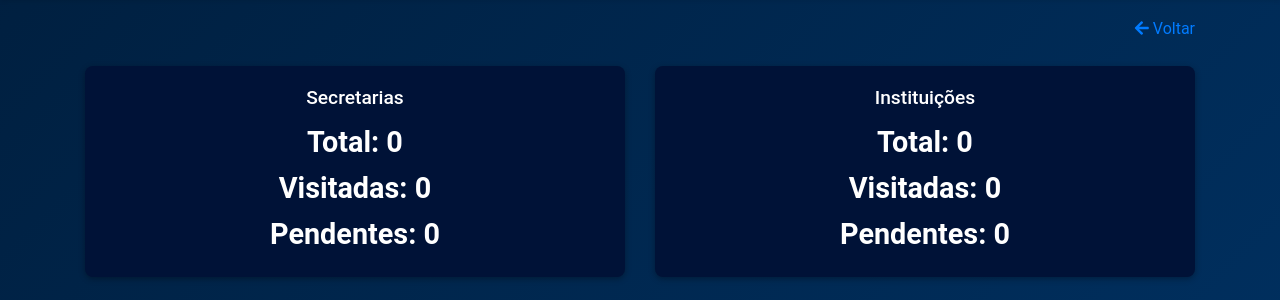
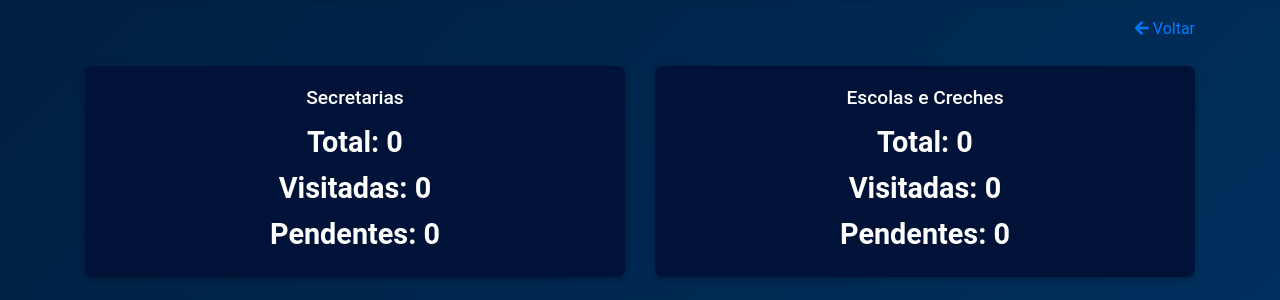
Before and after one commit to Andrelealx/sistema_unica, a PHP site: page /admin/visitas.php in a window 1280 px wide. Shown: the part 76-376 px from the top of the page. Run offline with PHP 8.4, Linux system fonts and the light colour scheme; the visitor is signed in with stand-in values (Sample User, id 1); data that the repository does not hold is empty.

Commit message:
aleteracoes em visitas.php

```diff
--- a/admin/visitas.php
+++ b/admin/visitas.php
@@ -110,7 +110,7 @@ $pendingInstituicoes = $totalInstituicoes - $visitedInstituicoes;
       <div class="col-md-6 mb-3">
         <div class="card">
           <div class="card-body">
-            <h5 class="card-title">Instituições</h5>
+            <h5 class="card-title">Escolas e Creches</h5>
             <p class="card-text">
               Total: <?php echo $totalInstituicoes; ?><br>
               Visitadas: <?php echo $visitedInstituicoes; ?><br>
```
Also changed, not shown: uploads/1739500487_images.jpeg (deleted), uploads/1739692447_logo-unica-servicos.ico (deleted), uploads/1739692536_Golden RGB - Preto (1).png (deleted), uploads/1739748860_logo_2.png (deleted), 1 other file.
